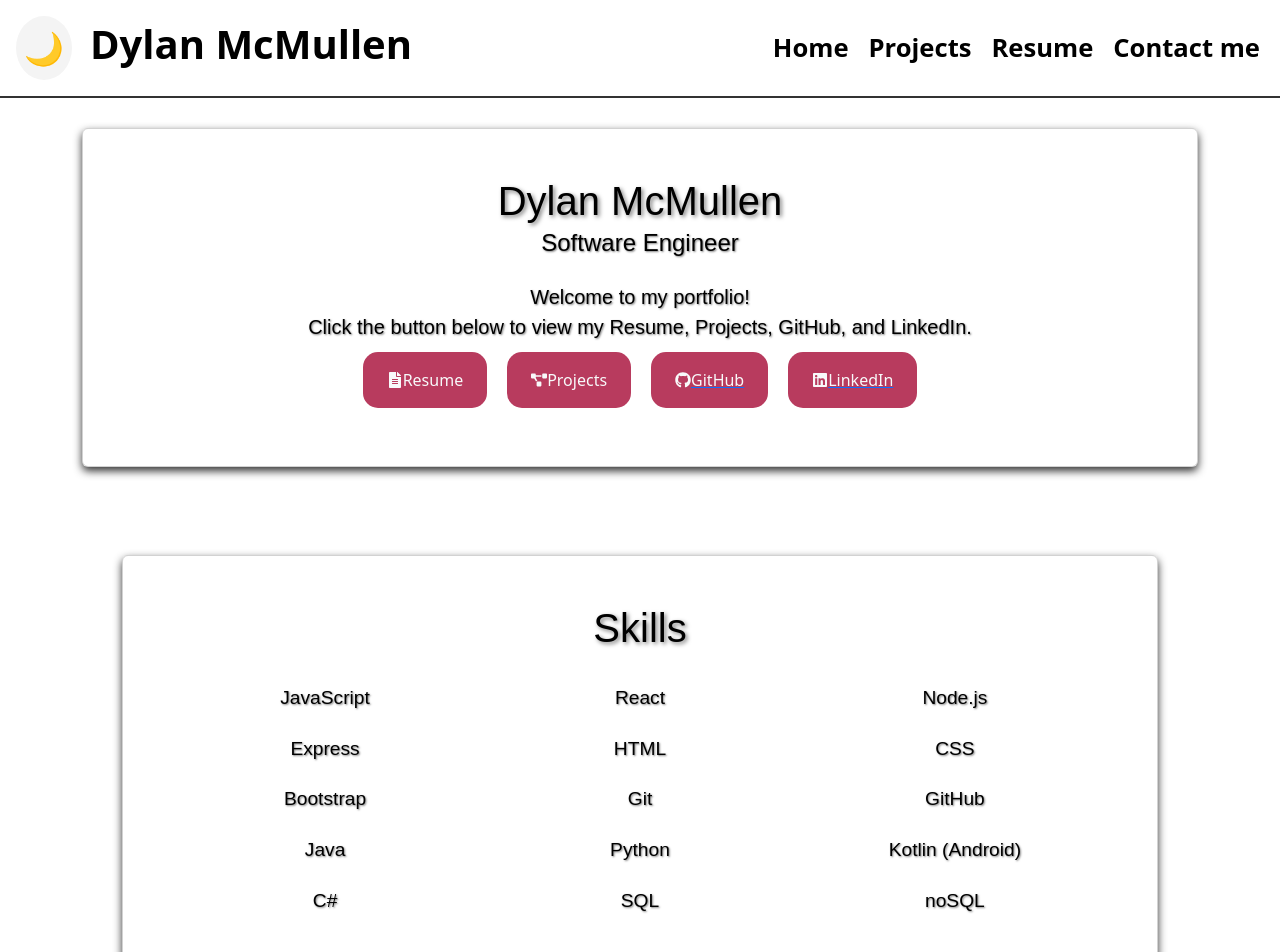
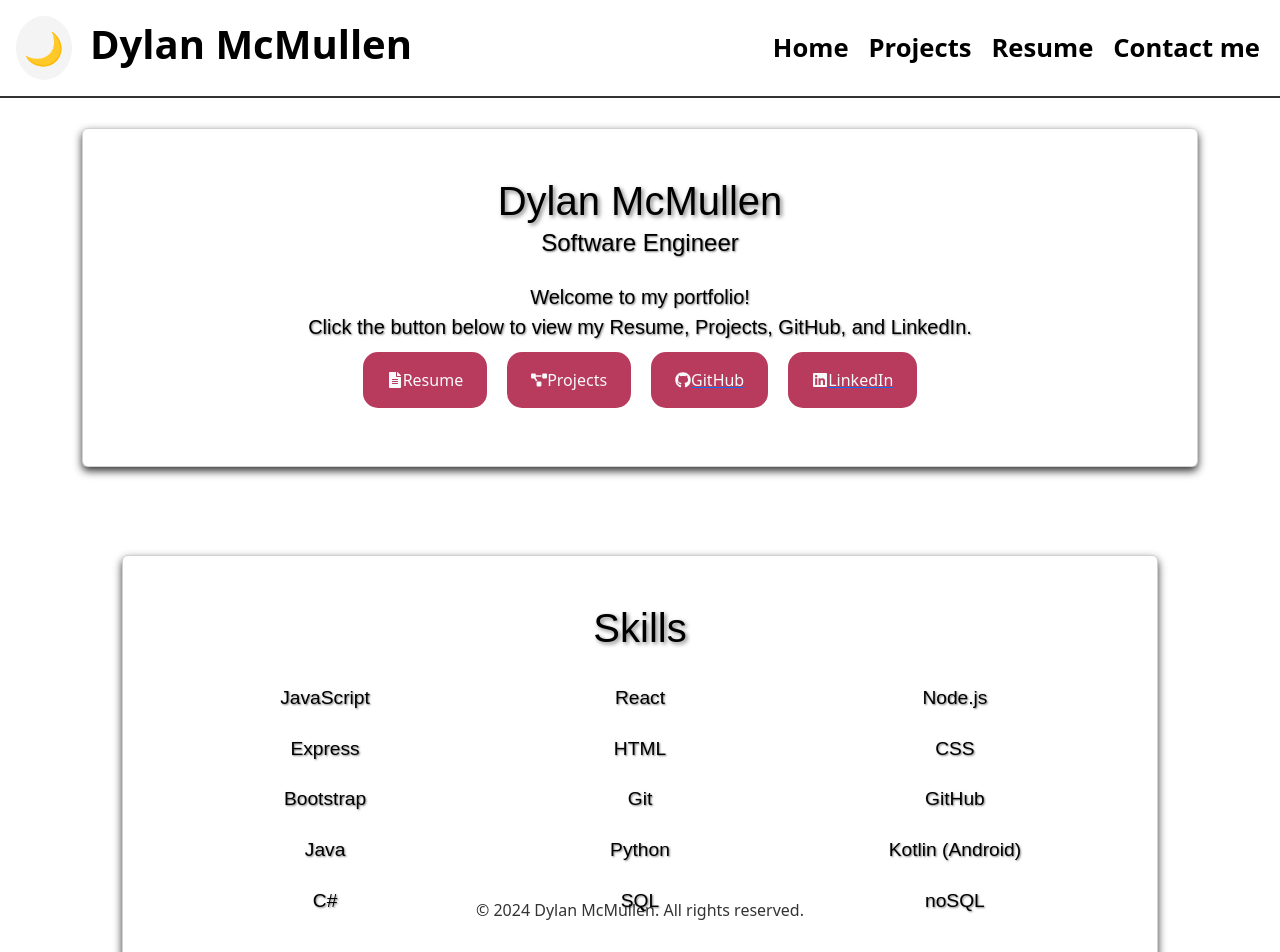
Before and after one commit to DylanM05/Portfolio_Website, a React (Create React App) app in the folder client/: page / in a window 1280 px wide. Shown: the top 952 px of the page. Built offline with nearby package versions, Linux system fonts and the light colour scheme.

Commit message:
Added a footer

```diff
--- a/client/src/Components/BusinessCard.js
+++ b/client/src/Components/BusinessCard.js
@@ -4,6 +4,7 @@ import { Card } from "react-bootstrap";
 import { FaGithub, FaLinkedin, FaFileAlt, FaProjectDiagram } from "react-icons/fa";
 import './Styles/BusinessCard.css';
 import Header from "./Header";
+import Footer from "./Footer";
 
 function BusinessCard() {
   const navigate = useNavigate();
@@ -115,6 +116,7 @@ function BusinessCard() {
       </Card>
     </div>
     </div>
+    <Footer />
         </div>
   );
 }
--- a/client/src/Components/Contact.js
+++ b/client/src/Components/Contact.js
@@ -6,11 +6,8 @@ import Header from './Header';
 
 function ContactPage() {
   const [textMessage, setTextMessage] = useState('');
-  const [emailMessage, setEmailMessage] = useState('');
   const [name, setName] = useState('');
   const [contact, setContact] = useState('');
-  const [contactEmail, setContactEmail] = useState('');
-  const [subject, setSubject] = useState('');
   const [result, setResult] = useState("");
 
 
@@ -23,12 +20,6 @@ function ContactPage() {
     setContact('');
     setTextMessage('');
   };
-  const clearEmailFields = () => {
-    setName('');
-    setContactEmail('');
-    setSubject('');
-    setEmailMessage('');
-    };
 
 
   const handleTextSubmit = async (event) => {
--- a/client/src/Components/DiscordBot.js
+++ b/client/src/Components/DiscordBot.js
@@ -6,6 +6,7 @@ import './Styles/DiscordBot.css';
 import { FontAwesomeIcon } from '@fortawesome/react-fontawesome';
 import { faDiscord } from '@fortawesome/free-brands-svg-icons';
 import Header from './Header';
+import Footer from './Footer';
 
 function DiscordWidget() {
   const { theme } = useContext(ThemeContext);
@@ -32,6 +33,7 @@ function DiscordWidget() {
         </Card.Body>
       </Card>
     </div>
+  <Footer />
     </div>
   );
 }
--- /dev/null
+++ b/client/src/Components/Footer.js
@@ -0,0 +1,12 @@
+import React from 'react';
+import './Styles/Footer.css';
+
+function Footer() {
+  return (
+    <footer className='app-footer'>
+      <p>© 2024 Dylan McMullen. All rights reserved.</p>
+    </footer>
+  );
+}
+
+export default Footer;
--- a/client/src/Components/Header.js
+++ b/client/src/Components/Header.js
@@ -1,8 +1,7 @@
 import React from 'react';
 import './Styles/Header.css';
 
-function Header({ isResumePage }) {
-  const headerClass = isResumePage ? 'header-resume' : 'header';
+function Header() {
 
   return (
     <header className='header-resume' >
--- a/client/src/Components/Loading.js
+++ b/client/src/Components/Loading.js
@@ -1,12 +1,15 @@
 import React, { useContext } from 'react';
 import { ThemeContext } from './Theme/ThemeContext';
 import './Styles/Loading.css';
+import Header from './Header';
+import Footer from './Footer';
 
 const Loading = () => {
   const { theme } = useContext(ThemeContext);
 
   return (
     <div className={`resume container-fluid ${theme === 'dark' ? 'dark-mode' : ''}`}>
+    <Header />
       <div className="spinner-page">
         <h1>Loading...</h1>
         <h2>The backend is hosted on render.com and takes a minute to boot up.</h2>
@@ -18,6 +21,7 @@ const Loading = () => {
           <div className="rect5"></div>
         </div>
       </div>
+      <Footer />
     </div>
   );
 };
--- a/client/src/Components/Projects.js
+++ b/client/src/Components/Projects.js
@@ -12,6 +12,7 @@ import ezdeals1 from '../Images/ezdeals1.png';
 import ezdeals2 from '../Images/ezdeals2.png';
 import './Styles/Projects.css';
 import Header from './Header';
+import Footer from './Footer';
 
 function Projects() {
   const navigate = useNavigate();
@@ -119,6 +120,7 @@ function Projects() {
   </Modal.Body>
 </Modal>
   </div>
+  <Footer />
   </div>
   );
 }
--- a/client/src/Components/Resume.js
+++ b/client/src/Components/Resume.js
@@ -7,6 +7,7 @@ import '../App.css';
 import './Styles/Resume.css';
 import { FontAwesomeIcon } from '@fortawesome/react-fontawesome';
 import { faCode, faCommentDots  } from '@fortawesome/free-solid-svg-icons';
+import Footer from './Footer';
 
 const Resume = () => {
   const { theme } = useContext(ThemeContext);
@@ -139,6 +140,7 @@ if (isLoading) {
     </div>
   ))}
 </div>
+<Footer />
       </div>
     </div>
   );
--- /dev/null
+++ b/client/src/Components/Styles/Footer.css
@@ -0,0 +1,7 @@
+.app-footer {
+    background-color: var(--Resume-background);
+    color: var(--Resume-text);
+    text-align: center;
+    width: 100%;
+    overflow: hidden;
+}
```
Also changed, not shown: 1 other file (tests, documents, lock files or other folders).
